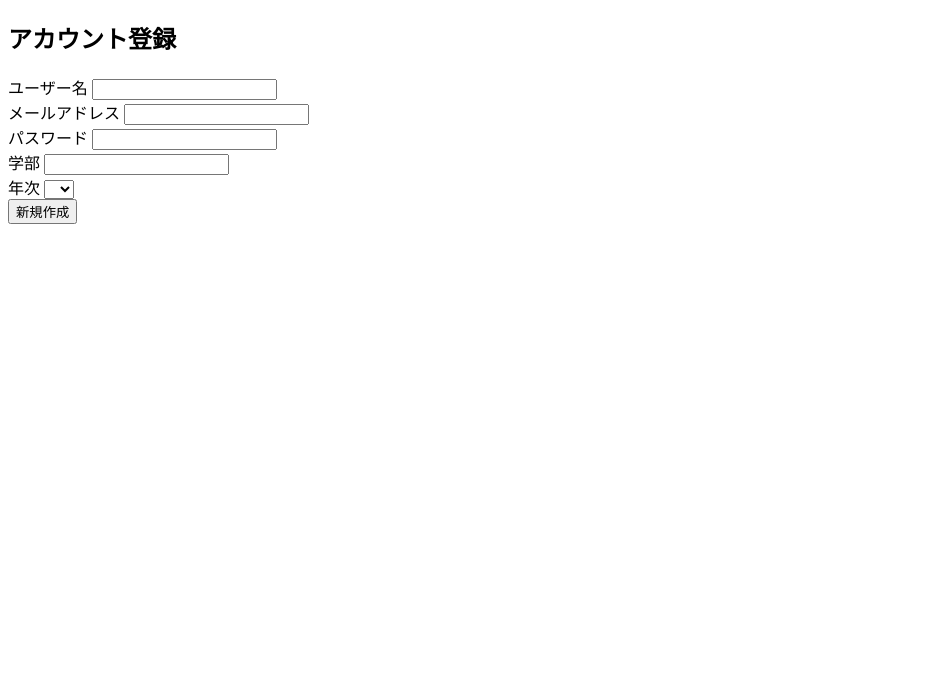
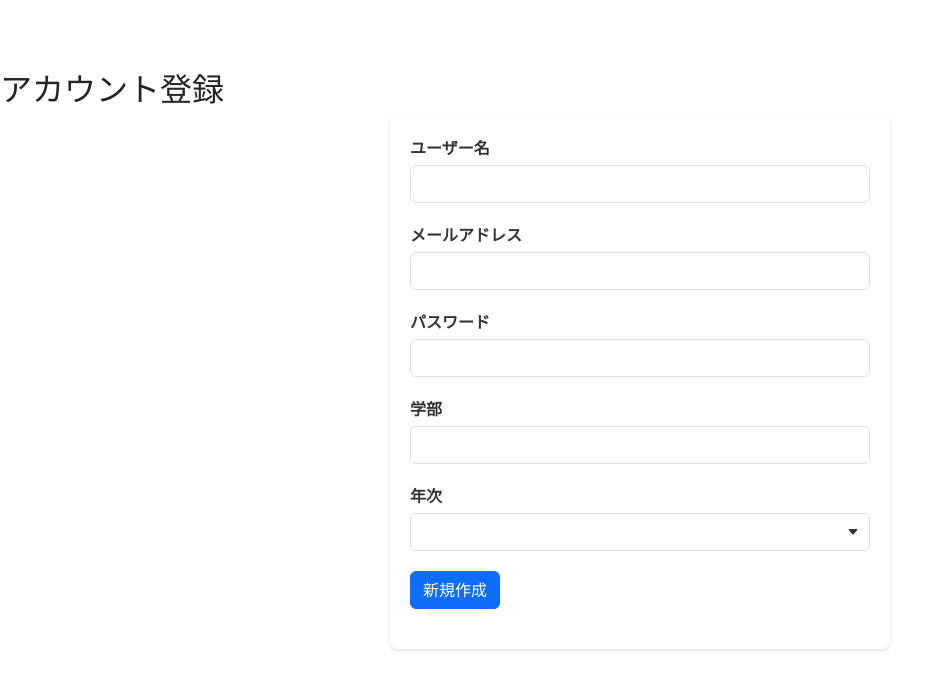
Before and after one commit to Tom-index/StudySync, a Flask app: page /register in a window 1280 px wide. Shown: the top 690 px of the page, without its empty margins (0-946 px from the left). Run offline with Flask 3, Linux system fonts and the light colour scheme; some libraries are stand-ins or nearby versions.

Commit message:
feat:add BootStrap5 #9

```diff
--- a/templates/register.html
+++ b/templates/register.html
@@ -1,6 +1,10 @@
 <!DOCTYPE html>
 <html lang="ja">
 <head>
+    <meta charset="UTF-8">
+    <meta name="viewport" content="width=device-width, initial-scale=1.0">
+    <link href="../static/css/style.css" rel="stylesheet">
+    <link href="https://cdn.jsdelivr.net/npm/bootstrap@5.3.0/dist/css/bootstrap.min.css" rel="stylesheet" integrity="sha384-9ndCyUaIbzAi2FUVXJi0CjmCapSmO7SnpJef0486qhLnuZ2cdeRhO02iuK6FUUVM" crossorigin="anonymous">
     <title>新規登録</title>
 </head>
 <body>
@@ -33,5 +37,6 @@
             </div>
         </form>
     </div>
+    <script src="https://cdn.jsdelivr.net/npm/bootstrap@5.3.0/dist/js/bootstrap.bundle.min.js" integrity="sha384-geWF76RCwLtnZ8qwWowPQNguL3RmwHVBC9FhGdlKrxdiJJigb/j/68SIy3Te4Bkz" crossorigin="anonymous"></script>
 </body>
 </html>
```
